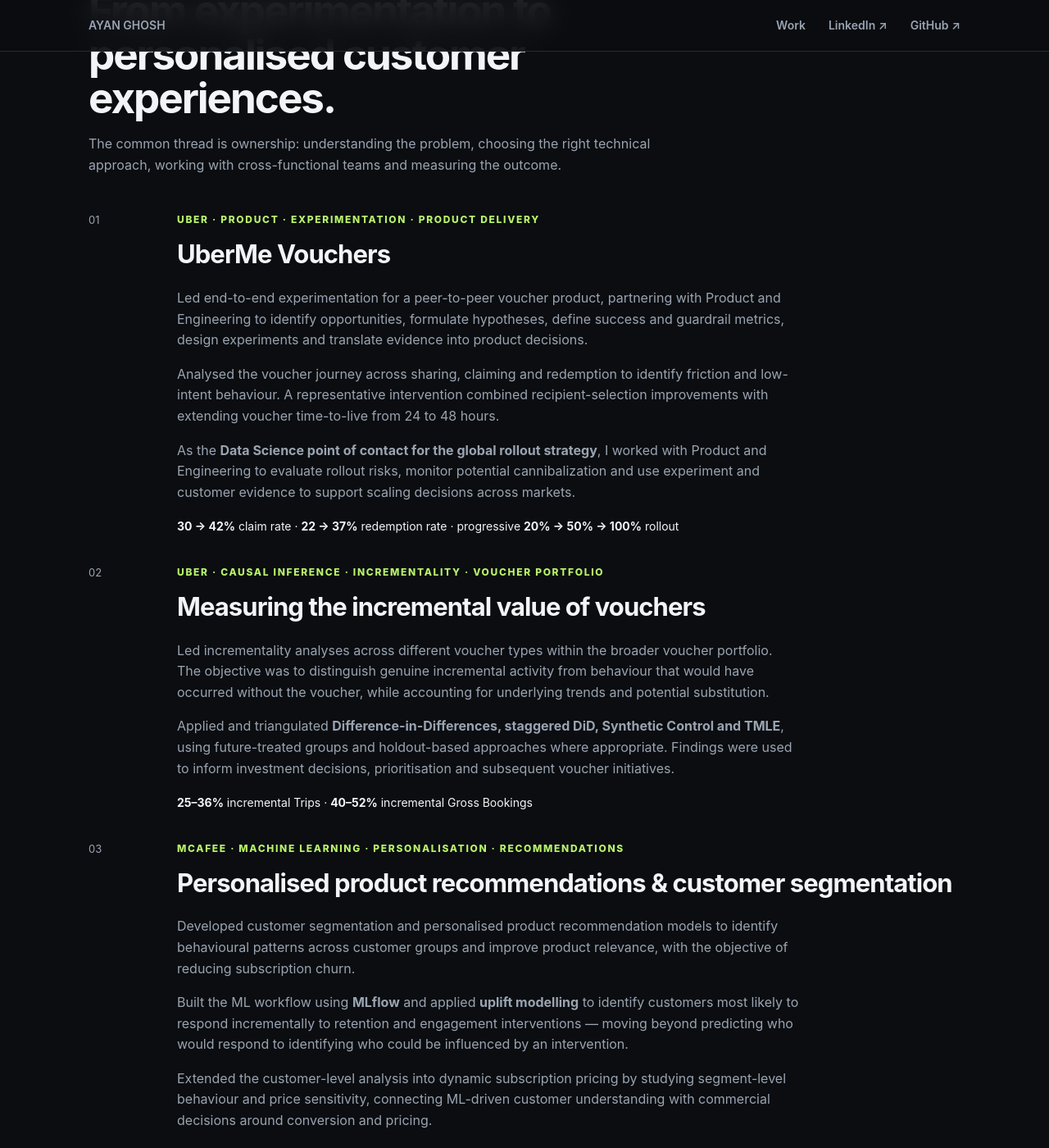
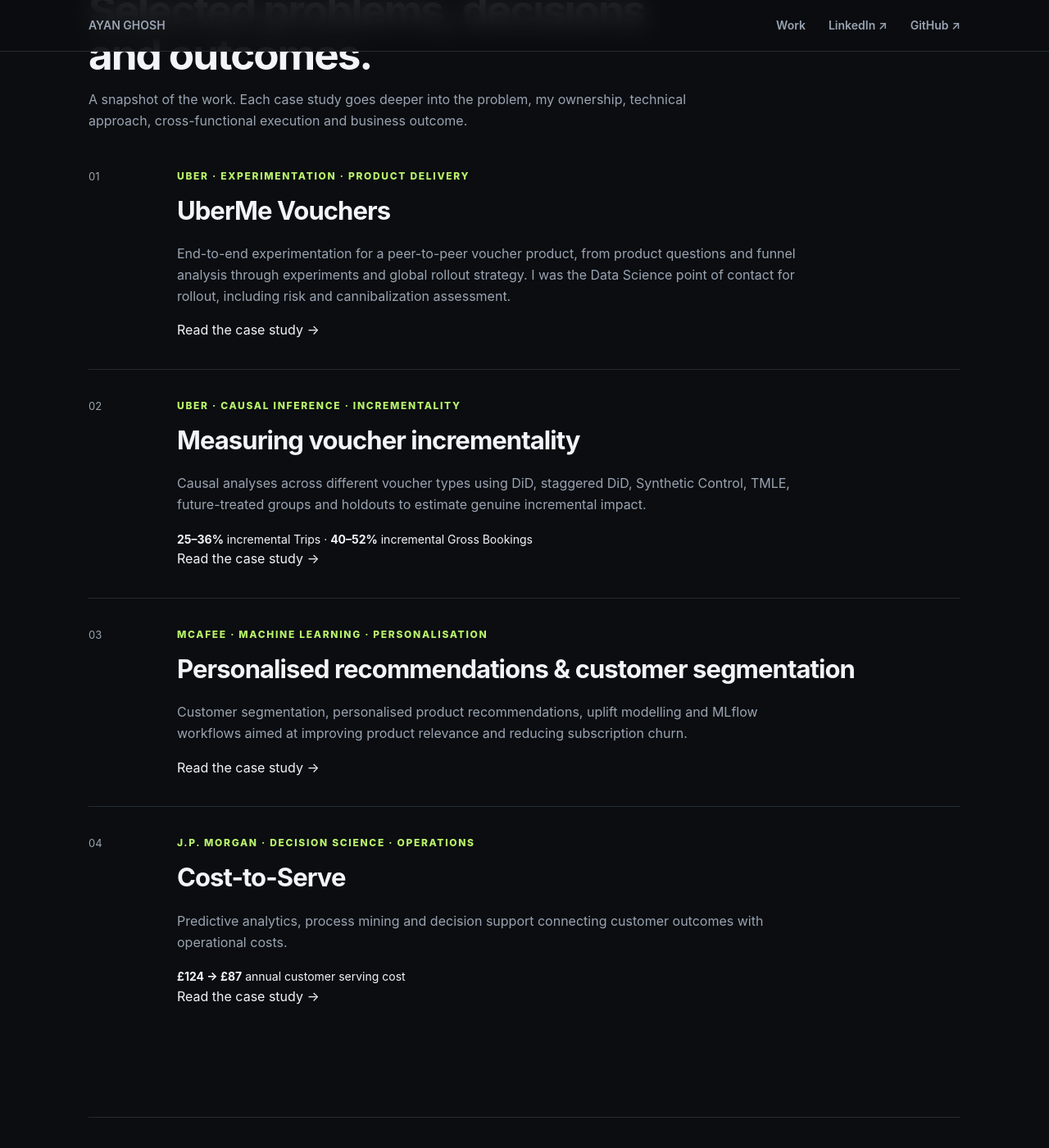
Before and after one commit to ayan-ghosh103/ayan-ghosh103.github.io, a Jekyll site: the page built from index.html, in a window 1280 px wide and 1400 px high, scrolled down 1213 px. Shown: the whole window at 82% size. Built offline with Jekyll 4.4.1, drawn with Linux system fonts in a browser that asks for light colours; some of the changed text lies outside the part shown.

Commit message:
Move detailed case studies off homepage

```diff
--- a/index.html
+++ b/index.html
@@ -17,15 +17,15 @@ title: Ayan Ghosh — Data, AI & Product
 </section>
 
 <section id="work" class="section">
-  <div class="section-heading"><span class="eyebrow">SELECTED WORK</span><h2>From experimentation to personalised customer experiences.</h2><p>The common thread is ownership: understanding the problem, choosing the right technical approach, working with cross-functional teams and measuring the outcome.</p></div>
+  <div class="section-heading"><span class="eyebrow">SELECTED WORK</span><h2>Selected problems, decisions and outcomes.</h2><p>A snapshot of the work. Each case study goes deeper into the problem, my ownership, technical approach, cross-functional execution and business outcome.</p></div>
 
-  <article class="case featured"><div class="case-number">01</div><div><div class="tag">UBER · PRODUCT · EXPERIMENTATION · PRODUCT DELIVERY</div><h3>UberMe Vouchers</h3><p>Led end-to-end experimentation for a peer-to-peer voucher product, partnering with Product and Engineering to identify opportunities, formulate hypotheses, define success and guardrail metrics, design experiments and translate evidence into product decisions.</p><p>Analysed the voucher journey across sharing, claiming and redemption to identify friction and low-intent behaviour. A representative intervention combined recipient-selection improvements with extending voucher time-to-live from 24 to 48 hours.</p><p>As the <b>Data Science point of contact for the global rollout strategy</b>, I worked with Product and Engineering to evaluate rollout risks, monitor potential cannibalization and use experiment and customer evidence to support scaling decisions across markets.</p><div class="impact"><b>30 → 42%</b> claim rate · <b>22 → 37%</b> redemption rate · progressive <b>20% → 50% → 100%</b> rollout</div></div></article>
+  <article class="case featured"><div class="case-number">01</div><div><div class="tag">UBER · EXPERIMENTATION · PRODUCT DELIVERY</div><h3>UberMe Vouchers</h3><p>End-to-end experimentation for a peer-to-peer voucher product, from product questions and funnel analysis through experiments and global rollout strategy. I was the Data Science point of contact for rollout, including risk and cannibalization assessment.</p><a class="read-more" href="/work/uberme-vouchers/">Read the case study →</a></div></article>
 
-  <article class="case featured"><div class="case-number">02</div><div><div class="tag">UBER · CAUSAL INFERENCE · INCREMENTALITY · VOUCHER PORTFOLIO</div><h3>Measuring the incremental value of vouchers</h3><p>Led incrementality analyses across different voucher types within the broader voucher portfolio. The objective was to distinguish genuine incremental activity from behaviour that would have occurred without the voucher, while accounting for underlying trends and potential substitution.</p><p>Applied and triangulated <b>Difference-in-Differences, staggered DiD, Synthetic Control and TMLE</b>, using future-treated groups and holdout-based approaches where appropriate. Findings were used to inform investment decisions, prioritisation and subsequent voucher initiatives.</p><div class="impact"><b>25–36%</b> incremental Trips · <b>40–52%</b> incremental Gross Bookings</div></div></article>
+  <article class="case"><div class="case-number">02</div><div><div class="tag">UBER · CAUSAL INFERENCE · INCREMENTALITY</div><h3>Measuring voucher incrementality</h3><p>Causal analyses across different voucher types using DiD, staggered DiD, Synthetic Control, TMLE, future-treated groups and holdouts to estimate genuine incremental impact.</p><div class="impact"><b>25–36%</b> incremental Trips · <b>40–52%</b> incremental Gross Bookings</div><a class="read-more" href="/work/voucher-incrementality/">Read the case study →</a></div></article>
 
-  <article class="case featured"><div class="case-number">03</div><div><div class="tag">MCAFEE · MACHINE LEARNING · PERSONALISATION · RECOMMENDATIONS</div><h3>Personalised product recommendations & customer segmentation</h3><p>Developed customer segmentation and personalised product recommendation models to identify behavioural patterns across customer groups and improve product relevance, with the objective of reducing subscription churn.</p><p>Built the ML workflow using <b>MLflow</b> and applied <b>uplift modelling</b> to identify customers most likely to respond incrementally to retention and engagement interventions — moving beyond predicting who would respond to identifying who could be influenced by an intervention.</p><p>Extended the customer-level analysis into dynamic subscription pricing by studying segment-level behaviour and price sensitivity, connecting ML-driven customer understanding with commercial decisions around conversion and pricing.</p><div class="impact"><b>Segmentation</b> + <b>recommendations</b> + <b>uplift modelling</b> · churn reduction objective · MLflow workflow</div></div></article>
+  <article class="case"><div class="case-number">03</div><div><div class="tag">MCAFEE · MACHINE LEARNING · PERSONALISATION</div><h3>Personalised recommendations & customer segmentation</h3><p>Customer segmentation, personalised product recommendations, uplift modelling and MLflow workflows aimed at improving product relevance and reducing subscription churn.</p><a class="read-more" href="/work/mcafee-personalisation/">Read the case study →</a></div></article>
 
-  <article class="case"><div class="case-number">04</div><div><div class="tag">J.P. MORGAN · DECISION SCIENCE · PREDICTIVE ANALYTICS · OPERATIONS</div><h3>Cost-to-Serve</h3><p>Connected operational data, case-resolution behaviour, agent capacity and customer outcomes to support decisions on dispute handling. Developed a Case Resolution Time prediction model and sensitivity analyses around provisional refund decisions, and used process mining to identify operational inefficiencies.</p><div class="impact"><b>£124 → £87</b> annual customer serving cost · campaign reporting automation equivalent to <b>0.5 FTE</b></div></div></article>
+  <article class="case"><div class="case-number">04</div><div><div class="tag">J.P. MORGAN · DECISION SCIENCE · OPERATIONS</div><h3>Cost-to-Serve</h3><p>Predictive analytics, process mining and decision support connecting customer outcomes with operational costs.</p><div class="impact"><b>£124 → £87</b> annual customer serving cost</div><a class="read-more" href="/work/jpmorgan-cost-to-serve/">Read the case study →</a></div></article>
 </section>
 
 <section class="section two-col">
```
